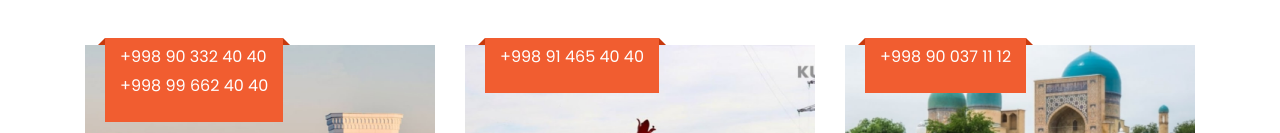
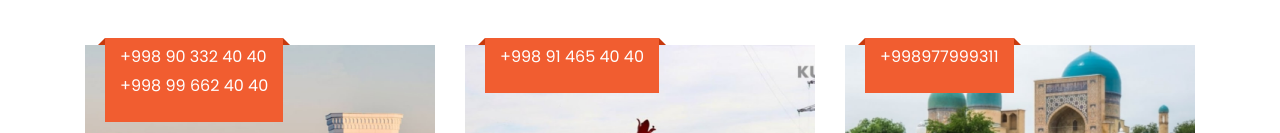
Before and after one commit to iRavshan/Qaqnus.Travel, a plain HTML site: page index.html in a window 1280 px wide. Shown: the part 4860-4993 px from the top of the page. Drawn offline with Linux system fonts and the light colour scheme; some packages are replaced by stand-ins of ours; no server answers; files whose address does not match are found by name; a web font is replaced by a local one.

Commit message:
Update index.html

```diff
--- a/index.html
+++ b/index.html
@@ -355,7 +355,7 @@
 							</a>
 							<div class="text">
 								<div class="d-block align-items-center mb-4 topp">
-									<p class="text-white">+998 90 037 11 12</p>
+									<p class="text-white">+998977999311</p>
 								</div>
 								<h3 class="heading"><a href="https://t.me/qaqnustravel">Qashqadaryo viloyati, Shahrisabz tumani</a></h3>
 								<!-- <p>A small river named Duden flows by their place and supplies it with the necessary regelialia.</p> -->
```
